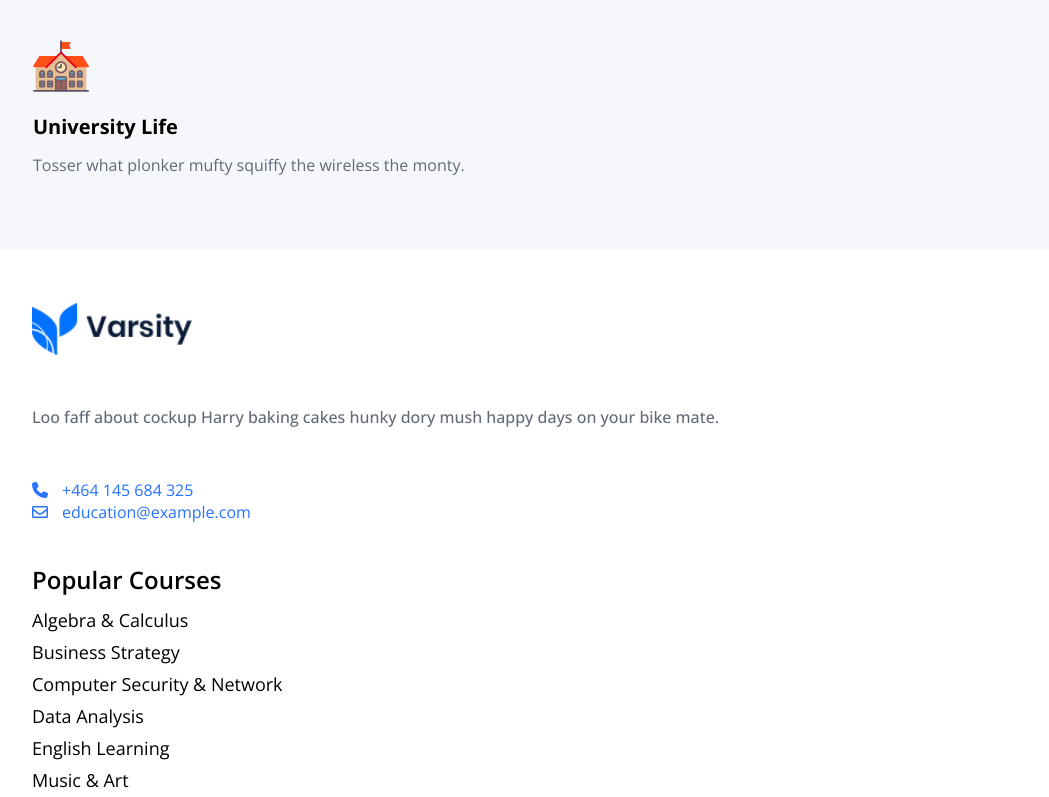
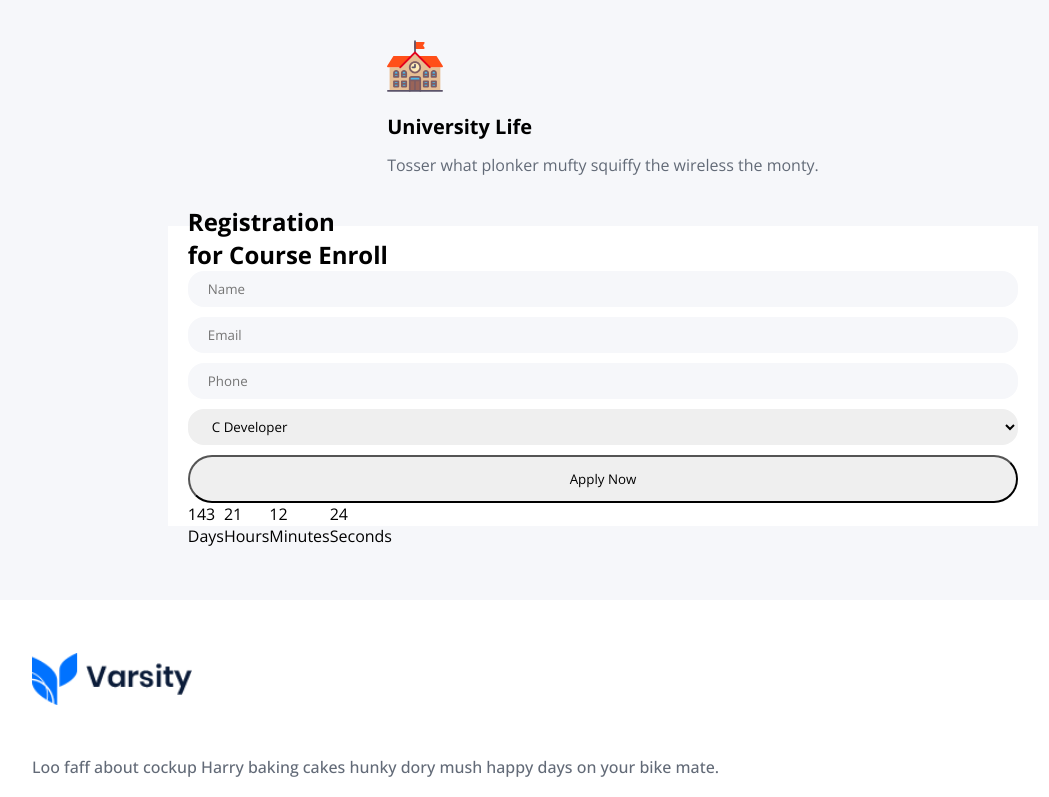
Before and after one commit to mlalayev/FinalProjectEVOCoding, a React (Vite) app: page / in a window 1280 px wide. Shown: the part 1520-2317 px from the top of the page, without its empty margins (37-1086 px from the left). Built offline with nearby package versions, Linux system fonts and the light colour scheme.

Commit message:
my commit

```diff
--- a/src/Components/Languages/EN/global.json
+++ b/src/Components/Languages/EN/global.json
@@ -33,5 +33,14 @@
         "privacypolicy": "Privacy Policy",
         "support": "Support",
         "career": "Career"
+    },
+    "mainpage": {
+        "registrationtextone": "Registration",
+        "registrationtexttwo": "for Course Enroll",
+        "inputtextone":"Name",
+        "inputtexttwo":"Email",
+        "inputtextthree":"Phone",
+        "inputtextfour":"Course Name",
+        "buttonfirsttext":"Apply Now"
     }
 }
--- a/src/Components/MainPage/MainPage.css
+++ b/src/Components/MainPage/MainPage.css
@@ -1,7 +1,130 @@
-*{
+* {
     margin: 0;
     padding: 0;
     box-sizing: border-box;
+}
+
+:root {
+    /* Display properties */
+    --display-flex: flex;
+    --display-none: none;
+    --display-grid: grid;
+    --display-block: block;
+    --display-inline: inline;
+    --display-center: center;
+    --flex-direction-row: row;
+    --flex-direction-column: column;
+    --display-space-around: space-around;
+    --display-inline-block: inline-block;
+    --display-inline-flex: inline-flex;
+    --display-space-between: space-between;
+
+    /* Position properties */
+    --position-fixed: fixed;
+    --position-relative: relative;
+    --position-absolute: absolute;
+
+    /* Text properties */
+    --text-left: left;
+    --text-right: right;
+    --text-center: center;
+
+    /* Percent */
+    --percent-0: 0%;
+    --percent-5: 5%;
+    --percent-10: 10%;
+    --percent-15: 15%;
+    --percent-20: 20%;
+    --percent-25: 25%;
+    --percent-30: 30%;
+    --percent-35: 35%;
+    --percent-40: 40%;
+    --percent-45: 45%;
+    --percent-50: 50%;
+    --percent-55: 55%;
+    --percent-60: 60%;
+    --percent-65: 65%;
+    --percent-70: 70%;
+    --percent-75: 75%;
+    --percent-80: 80%;
+    --percent-85: 85%;
+    --percent-90: 90%;
+    --percent-95: 95%;
+    --percent-100: 100%;
+
+    /* Pixels */
+    --2-px: 2px;
+    --4-px: 4px;
+    --6-px: 6px;
+    --8-px: 8px;
+    --10-px: 10px;
+    --12-px: 12px;
+    --14-px: 14px;
+    --16-px: 16px;
+    --18-px: 18px;
+    --20-px: 20px;
+    --22-px: 22px;
+    --24-px: 24px;
+    --26-px: 26px;
+    --28-px: 28px;
+    --30-px: 30px;
+    --32-px: 32px;
+    --34-px: 34px;
+    --36-px: 36px;
+    --38-px: 38px;
+    --40-px: 40px;
+
+    /* Font-weight */
+    --100-font-weight: 100;
+    --200-font-weight: 200;
+    --300-font-weight: 300;
+    --400-font-weight: 400;
+    --500-font-weight: 500;
+    --600-font-weight: 600;
+    --700-font-weight: 700;
+    --800-font-weight: 800;
+    --900-font-weight: 900;
+
+    /* Colors */
+    --white-color: #ffffff;
+    --black-color: #000000;
+    --twitter-blue: #1da1f2;
+    --grayish-color: #F6F7FA;
+    --instagram-red: #e4405f;
+    --facebook-blue: #1877f2;
+    --text-gray-color: #626A77;
+    --transparent: transparent;
+    --main-blue-color: #2772FF;
+    --main-blue-line-color: #2773ff34;
+    --gray-color: rgba(128, 128, 128, 0.232);
+
+    /* Font-family */
+    --Open-font-family: "Open Sans", sans-serif;
+
+    /* Transitions */
+    --transition-slow: 1s;
+    --transition-fast: 0.2s;
+    --transition-medium: 0.5s;
+
+    /* Cursor */
+    --cursor-pointer: pointer;
+    --cursor-default: default;
+    --cursor-not-allowed: not-allowed;
+
+    /* Box-Sizing */
+    --border-sizing: border-box;
+    --content-sizing: content-box;
+
+    /* Object-Fit */
+    --object-fit-fill: fill;
+    --object-fit-cover: cover;
+    --object-fit-contain: contain;
+    --object-fit-content: fit-content;
+
+    /* Visibility */
+    --auto: auto;
+    --hidden: hidden;
+    --visible: visible;
 }
 
 .sectionfirst-image {
@@ -12,8 +135,10 @@
     gap: 50px;
     padding: 74px 70px;
     display: var(--display-flex);
+    align-items: var(--display-center);
+    justify-content: var(--display-center);
+    background-color: var(--grayish-color);
     flex-direction: var(--flex-direction-column);
-    background-color: var(--grayish-color);
 }
 
 .sectionfirst-htag {
@@ -22,7 +147,61 @@
     font-weight: var(--700-font-weight);
 }
 
-.sectionfirst-ptag{
+.sectionfirst-ptag {
     font-size: var(--16-px);
     color: var(--text-gray-color);
 }
+
+.inputholder-sectionfirst {
+    width: 68vw;
+    height: 300px;
+    padding: 0 20px;
+    display: var(--display-flex);
+    background-color: var(--white-color);
+    justify-content: var(--display-center);
+    flex-direction: var(--flex-direction-column);
+}
+
+.countdowntimer {
+    display: var(--display-flex);
+}
+
+.inputs {
+    gap: var(--10-px);
+    display: var(--display-flex);
+    align-items: var(--display-center);
+    justify-content: var(--display-center);
+    flex-direction: var(--flex-direction-column);
+}
+
+.input {
+    padding: 0 20px;
+    height: var(--36-px);
+    width: var(--percent-100);
+    border: var(--display-none);
+    border-radius: var(--16-px);
+    background-color: var(--grayish-color);
+}
+
+.input[type="text"]:focus {
+    border: 2px solid #862d59;
+}
+
+#select:focus{
+    border: 1px solid green;
+}
+
+#select {
+    padding: 0 20px;
+    height: var(--36-px);
+    width: var(--percent-100);
+    border: var(--display-none);
+    border-radius: var(--16-px);
+    transition: var(--transition-medium);
+}
+
+.inputs-button {
+    height: 48px;
+    width: var(--percent-100);
+    border-radius: var(--24-px);
+}
--- a/src/Components/MainPage/MainPage.jsx
+++ b/src/Components/MainPage/MainPage.jsx
@@ -5,8 +5,24 @@ import sectionfirstContent from '../../../SectionFirstMap.json';
 import ImageSlider from '../../Components/ImageSlider/ImageSlider.jsx';
 
 function MainPage() {
-  const { i18n } = useTranslation();
+  const { t, i18n } = useTranslation();
   const [slides, setSlides] = useState([]);
+
+  const initialTime = 143 * 24 * 60 * 60 + 21 * 60 * 60 + 12 * 60 + 30;
+  const [time, setTime] = useState(initialTime);
+
+  useEffect(() => {
+    const interval = setInterval(() => {
+      setTime(prevTime => (prevTime > 0 ? prevTime - 1 : 0));
+    }, 1000);
+    return () => clearInterval(interval);
+  }, []);
+
+  const days = Math.floor(time / (24 * 60 * 60));
+  const hours = Math.floor((time % (24 * 60 * 60)) / (60 * 60));
+  const minutes = Math.floor((time % (60 * 60)) / 60);
+  const seconds = Math.floor(time % 60);
+
 
 
   useEffect(() => {
@@ -42,6 +58,42 @@ function MainPage() {
             </div>
           </div>
         ))}
+        <div className="inputholder-sectionfirst">
+          <h1>{t('mainpage.registrationtextone')}</h1>
+          <h1>{t('mainpage.registrationtexttwo')}</h1>
+
+          <div className="inputs">
+            <input type="text" placeholder={t('mainpage.inputtextone')} className="input" />
+            <input type="text" placeholder={t('mainpage.inputtexttwo')} className="input" />
+            <input type="text" placeholder={t('mainpage.inputtextthree')} className="input" />
+            <select name="" id="select">
+              <option value="">C Developer</option>
+              <option value="">Java Developer</option>
+              <option value="">Back-End Developer</option>
+              <option value="">Front-End Developer</option>
+            </select>
+            <button className='inputs-button'>{t('mainpage.buttonfirsttext')}</button>
+          </div>
+
+          <div className="countdowntimer">
+            <div>
+              <p>{days}</p>
+              <p>Days</p>
+            </div>
+            <div>
+              <p>{hours}</p>
+              <p>Hours</p>
+            </div>
+            <div>
+              <p>{minutes}</p>
+              <p>Minutes</p>
+            </div>
+            <div>
+              <p>{seconds}</p>
+              <p>Seconds</p>
+            </div>
+          </div>
+        </div>
       </section>
     </div>
   );
```
